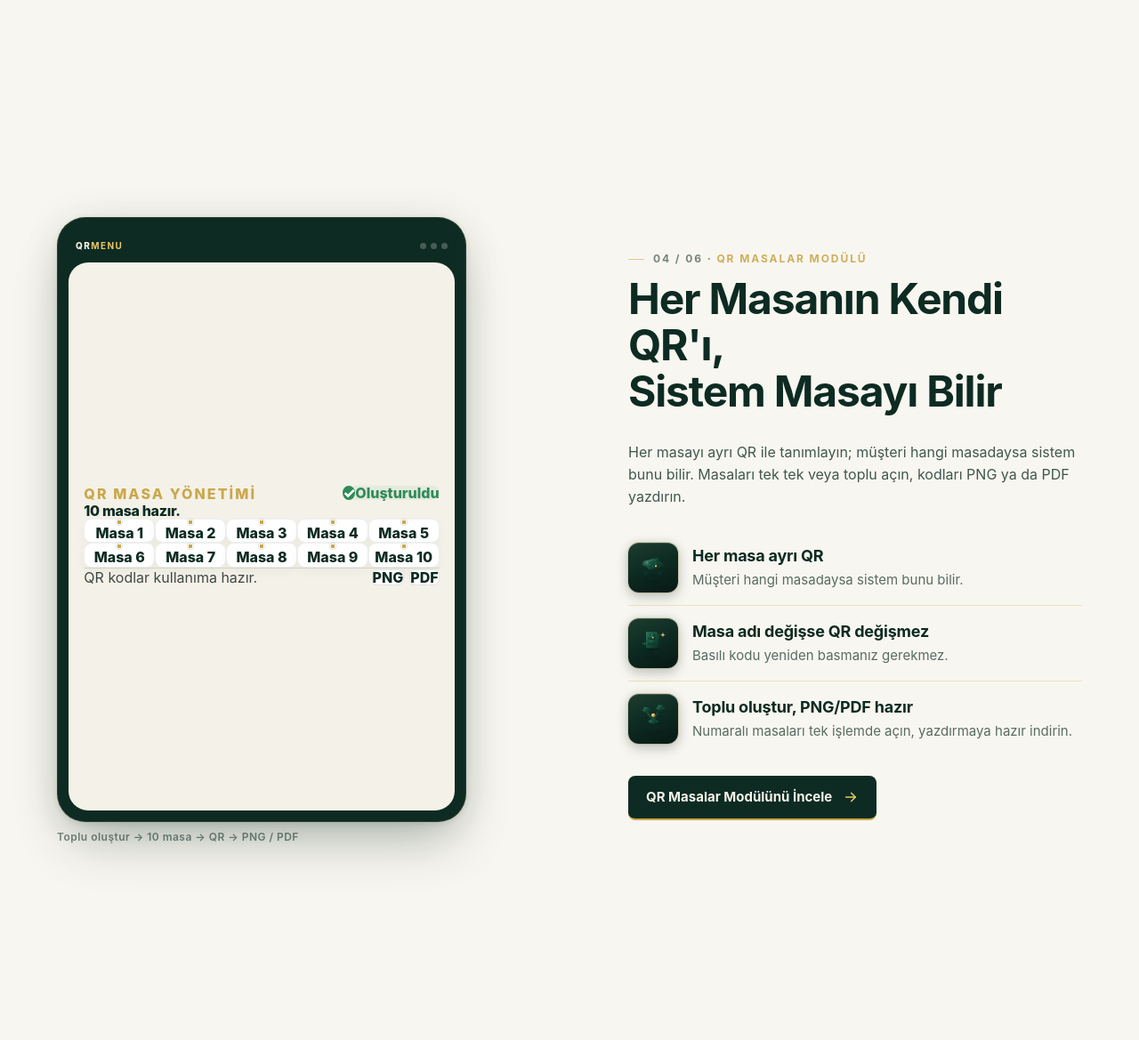
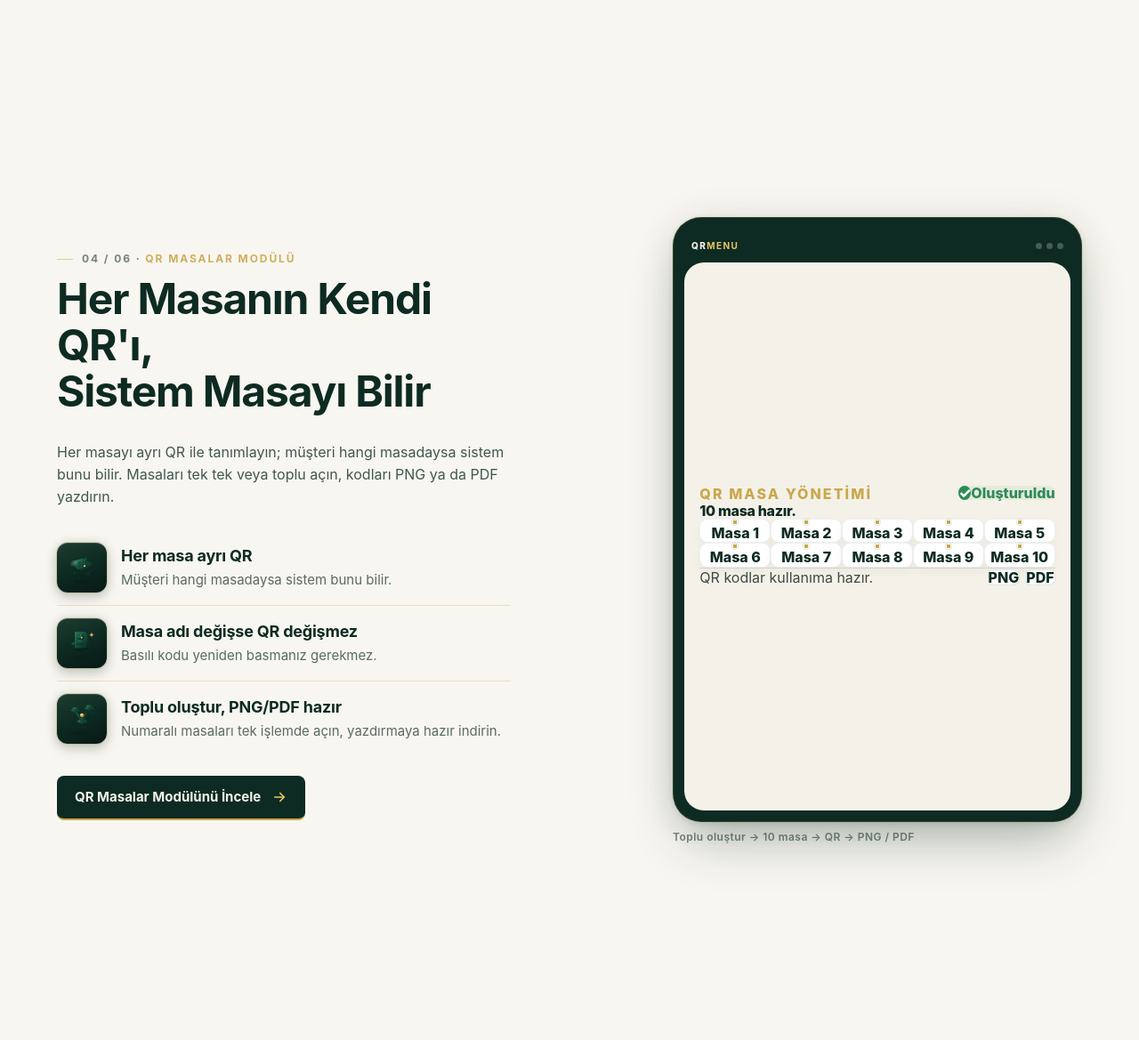
Before and after one commit to mamibeyinizz/anasite, a PHP site: page / in a window 1280 px wide. Shown: the part 4880-6049 px from the top of the page at 89% size. Run offline with PHP 8.4, Linux system fonts and the light colour scheme.

Commit message:
fix(home): swap the S6 columns, copy on the left and phone on the right
Co-authored-by: muhammedulusoyresmi <muhammedulusoyresmi@gmail.com>

```diff
--- a/css/home-mod-phone-standard.css
+++ b/css/home-mod-phone-standard.css
@@ -70,11 +70,11 @@ html.qrmo-mod-story-v4 .qrmo-home-mod-zone #qrmo-home-icgoru .qrmo-analytics-v3_
 html.qrmo-mod-story-v4 .qrmo-home-mod-zone #qrmo-translation-v3-root .qrmo-translation-v3-demo,
 html.qrmo-mod-story-v4 .qrmo-home-mod-zone #qrmo-home-filtre .qrmo-real-filter-stage,
 html.qrmo-mod-story-v4 .qrmo-home-mod-zone #qrmo-home-asistan .qrmo-chatbot-feature__demo,
+html.qrmo-mod-story-v4 .qrmo-home-mod-zone #qrmo-home-masa .qrmo-tables-v5__demo,
 html.qrmo-mod-story-v4 .qrmo-home-mod-zone #qrmo-home-servis .qrmo-service-v2__visual {
   justify-content: flex-end;
 }
 
-html.qrmo-mod-story-v4 .qrmo-home-mod-zone #qrmo-home-masa .qrmo-tables-v5__demo,
 html.qrmo-mod-story-v4 .qrmo-home-mod-zone #qrmo-home-icgoru .qrmo-analytics-v3__visual {
   justify-content: flex-start;
 }
@@ -87,7 +87,8 @@ html.qrmo-mod-story-v4 .qrmo-home-mod-zone #qrmo-home-masa .qrmo-tables-v5__demo
 html.qrmo-mod-story-v4 .qrmo-home-mod-zone #qrmo-home-masa .qrmo-tables-v5__flow {
   position: absolute;
   top: calc(100% + 8px);
-  left: 0;
+  left: auto;
+  right: 0;
   width: var(--qrmo-phone-w);
   max-width: var(--qrmo-phone-w);
   margin: 0;
--- a/css/home-mod-story-v4.css
+++ b/css/home-mod-story-v4.css
@@ -100,8 +100,19 @@ html.qrmo-mod-story-v4 .module-scene {
     grid-row: 1;
   }
 
+  /* S6 markup is demo, then copy. Same tracks as S3/S4/S5/S7: copy in column 1, phone in column 2. */
   html.qrmo-mod-story-v4 #qrmo-home-masa .qrmo-tables-v5__inner {
-    grid-template-columns: minmax(0, 1fr) minmax(0, 1fr);
+    grid-template-columns: minmax(0, 1.08fr) minmax(260px, 0.92fr);
+  }
+
+  html.qrmo-mod-story-v4 #qrmo-home-masa .qrmo-tables-v5__content {
+    grid-column: 1;
+    grid-row: 1;
+  }
+
+  html.qrmo-mod-story-v4 #qrmo-home-masa .qrmo-tables-v5__demo {
+    grid-column: 2;
+    grid-row: 1;
   }
 
   html.qrmo-mod-story-v4 #qrmo-translation-v3-root .module-scene,
--- a/css/home-mod-type-desktop.css
+++ b/css/home-mod-type-desktop.css
@@ -259,6 +259,7 @@ html.qrmo-mod-story-v4 .qrmo-home-mod-zone #qrmo-home-icgoru .qrmo-analytics-v3_
   /* —— Copy fills its own grid column at 85%; 15% breath toward the demo —— */
   html.qrmo-mod-story-v4 .qrmo-home-mod-zone #qrmo-translation-v3-root .qrmo-translation-v3-content,
   html.qrmo-mod-story-v4 .qrmo-home-mod-zone #qrmo-home-filtre .qrmo-smart-filter-copy,
+  html.qrmo-mod-story-v4 .qrmo-home-mod-zone #qrmo-home-masa .qrmo-tables-v5__content,
   html.qrmo-mod-story-v4 .qrmo-home-mod-zone #qrmo-home-servis .qrmo-service-v2__content {
     width: var(--qrmo-mod-col-fill);
     max-width: var(--qrmo-mod-col-fill);
@@ -266,7 +267,6 @@ html.qrmo-mod-story-v4 .qrmo-home-mod-zone #qrmo-home-icgoru .qrmo-analytics-v3_
     box-sizing: border-box;
   }
 
-  html.qrmo-mod-story-v4 .qrmo-home-mod-zone #qrmo-home-masa .qrmo-tables-v5__content,
   html.qrmo-mod-story-v4 .qrmo-home-mod-zone #qrmo-home-icgoru .qrmo-analytics-v3__content {
     width: var(--qrmo-mod-col-fill);
     max-width: var(--qrmo-mod-col-fill);
@@ -294,7 +294,7 @@ html.qrmo-mod-story-v4 .qrmo-home-mod-zone #qrmo-home-icgoru .qrmo-analytics-v3_
   }
 
   html.qrmo-mod-story-v4 .qrmo-home-mod-zone #qrmo-home-masa .qrmo-tables-v5__content {
-    margin-left: auto;
+    margin-left: 0;
     margin-right: 0;
   }
 
@@ -314,11 +314,11 @@ html.qrmo-mod-story-v4 .qrmo-home-mod-zone #qrmo-home-icgoru .qrmo-analytics-v3_
   html.qrmo-mod-story-v4 .qrmo-home-mod-zone #qrmo-translation-v3-root .qrmo-translation-v3-demo,
   html.qrmo-mod-story-v4 .qrmo-home-mod-zone #qrmo-home-filtre .qrmo-real-filter-stage,
   html.qrmo-mod-story-v4 .qrmo-home-mod-zone #qrmo-home-asistan .qrmo-chatbot-feature__demo,
+  html.qrmo-mod-story-v4 .qrmo-home-mod-zone #qrmo-home-masa .qrmo-tables-v5__demo,
   html.qrmo-mod-story-v4 .qrmo-home-mod-zone #qrmo-home-servis .qrmo-service-v2__visual {
     justify-content: flex-end;
   }
 
-  html.qrmo-mod-story-v4 .qrmo-home-mod-zone #qrmo-home-masa .qrmo-tables-v5__demo,
   html.qrmo-mod-story-v4 .qrmo-home-mod-zone #qrmo-home-icgoru .qrmo-analytics-v3__visual {
     justify-content: flex-start;
   }
@@ -532,17 +532,6 @@ html.qrmo-mod-story-v4 .qrmo-home-mod-zone #qrmo-home-icgoru .qrmo-analytics-v3_
   }
 }
 
-/* S6’s track is 1fr and S8’s is 1.08fr. Both copy boxes are 85% of their
-   own track and right-aligned, so S6’s left edge sits inward of S8.
-   At ≥1280 only, give S6 the same box width (85% × 1.08) and keep it
-   pinned to the right edge. S8 is unchanged. */
-@media (min-width: 1280px) {
-  html.qrmo-mod-story-v4 .qrmo-home-mod-zone #qrmo-home-masa .qrmo-tables-v5__content {
-    width: calc(var(--qrmo-mod-col-fill) * 1.08);
-    max-width: calc(var(--qrmo-mod-col-fill) * 1.08);
-  }
-}
-
 @media (max-width: 767px) {
   html.qrmo-mod-story-v4 .qrmo-home-mod-zone #qrmo-translation-v3-root .qrmo-translation-v3-description,
   html.qrmo-mod-story-v4 .qrmo-home-mod-zone #qrmo-translation-v3-root .qrmo-translation-v3-description--proof,
```
